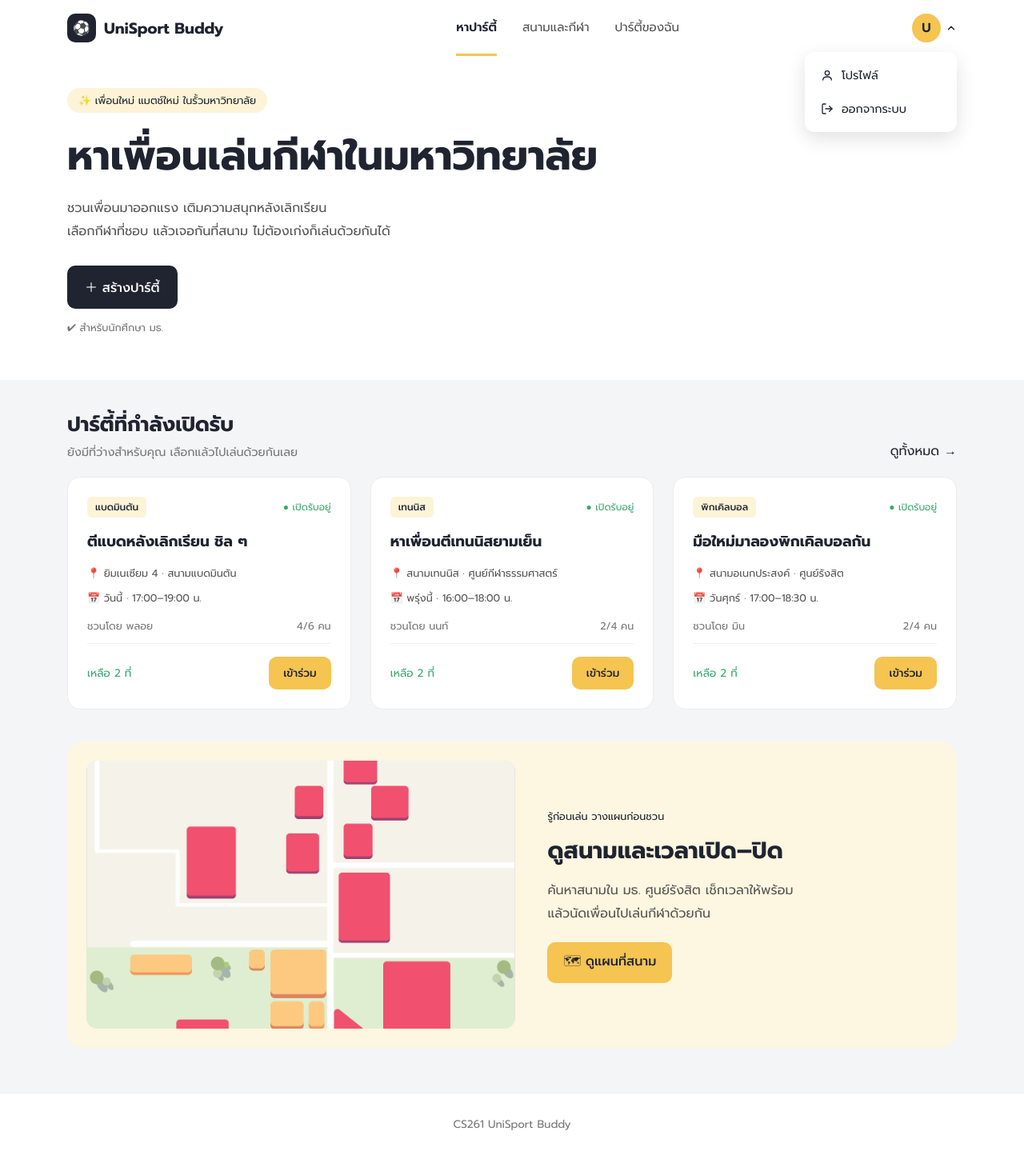
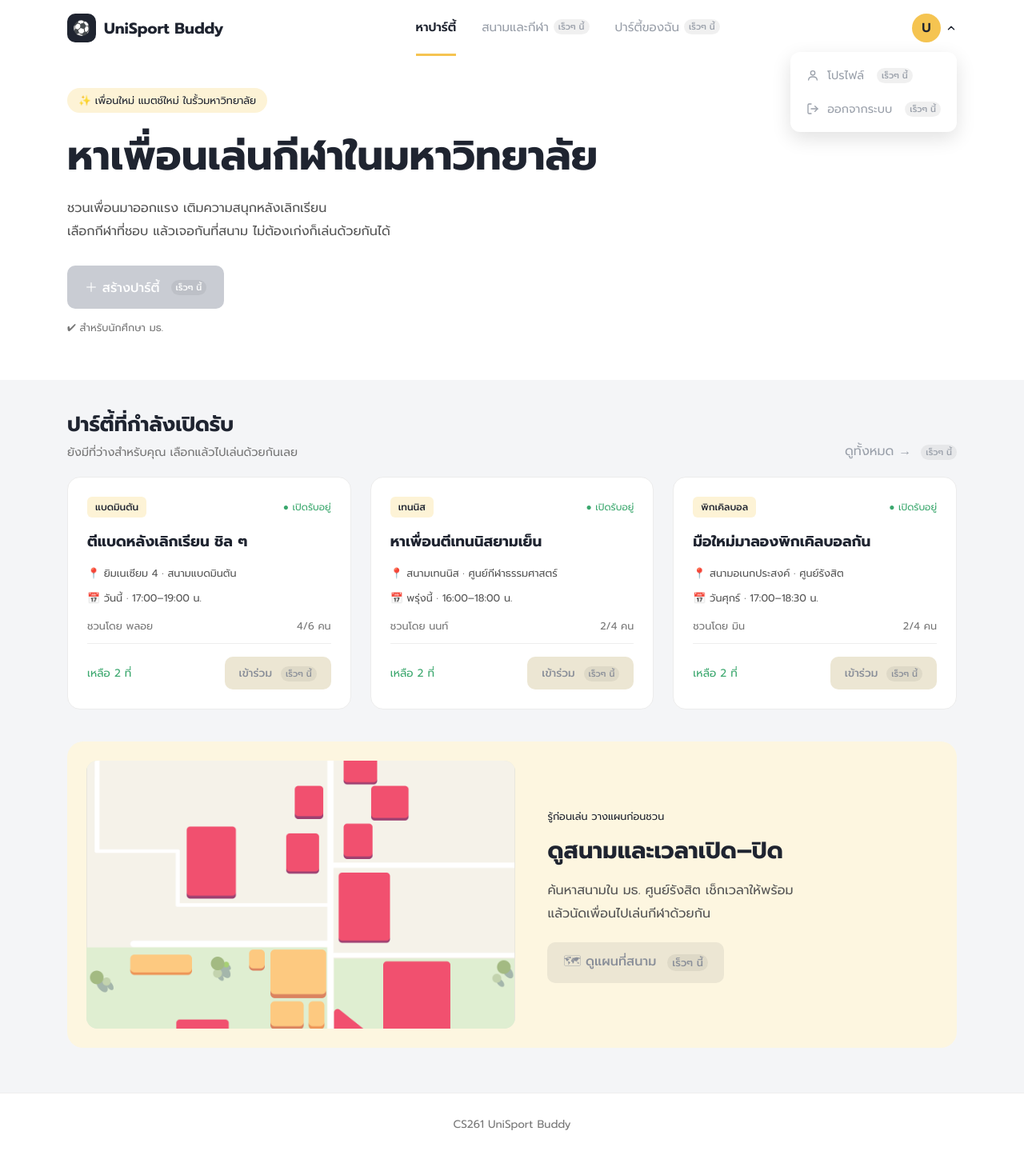
Before and after one commit to GearJP2/cs261, a Django app: page / in a window 1280 px wide, after a click that opens the changed part. Shown: the whole page at 80% size. Run offline with Django 5.2, Linux system fonts and the light colour scheme; parts of the project's set-up code (start-up, migrations or seed data) failed here and were passed over.

Commit message:
fix(home): replace placeholder # links with real routes or disabled state

```diff
--- a/frontend/static/css/home.css
+++ b/frontend/static/css/home.css
@@ -115,6 +115,15 @@ a { color: inherit; text-decoration: none; }
 }
 .hp-btn:hover { background: #f0b930; }
 
+/* ปุ่มที่ยังไม่เปิดใช้ (ดู .is-disabled ใน navbar.css) */
+.hp-cta.is-disabled,
+.hp-cta.is-disabled:hover { background: #c9ccd3; }
+.hp-join.is-disabled,
+.hp-join.is-disabled:hover,
+.hp-btn.is-disabled,
+.hp-btn.is-disabled:hover { background: #ece6d3; color: #8a8f99; }
+.hp-all.is-disabled { color: #9aa0aa; }
+
 .hp-footer { text-align: center; color: #777; font-size: .85rem; padding: 28px 0; border-top: 1px solid #eee; }
 
 @media (max-width: 900px) {
--- a/frontend/static/css/navbar.css
+++ b/frontend/static/css/navbar.css
@@ -18,7 +18,8 @@
 .nv-logo { width: 36px; height: 36px; border-radius: 10px; background: #1f2430; color: #fff; display: grid; place-items: center; font-size: 1.1rem; }
 
 .nv-links { display: flex; gap: 32px; height: 100%; }
-.nv-links a {
+.nv-links a,
+.nv-links .is-disabled {
   display: flex;
   align-items: center;
   height: 100%;
@@ -28,8 +29,8 @@
   transition: color .2s ease, border-color .2s ease;
 }
 .nv-links a:hover { color: #1f2430; border-bottom-color: #cfd3da; }
-.nv-links a.active,
-.nv-links a[aria-current="page"] {
+.nv-links .active,
+.nv-links [aria-current="page"] {
   color: #1f2430;
   font-weight: 600;
   border-bottom-color: #f5c451;
@@ -68,22 +69,45 @@
   position: absolute;
   right: 0;
   top: calc(100% + 12px);
-  min-width: 190px;
+  min-width: 200px;
+  max-width: calc(100vw - 32px);
   background: #fff;
   border-radius: 12px;
   padding: 8px;
   box-shadow: 0 8px 24px rgba(0, 0, 0, .12);
   z-index: 50;
 }
-.nv-menu a {
+.nv-menu a,
+.nv-menu .is-disabled {
   display: flex;
   align-items: center;
   gap: 10px;
   padding: 10px 12px;
   border-radius: 8px;
   font-size: .9rem;
+  white-space: nowrap;
 }
 .nv-menu a:hover { background: #f4f5f7; }
+
+/* ปุ่ม/ลิงก์ที่ยังไม่มีหน้าจริง: ไม่มี href, aria-disabled="true" */
+.is-disabled { cursor: not-allowed; text-decoration: none; }
+.soon-hint {
+  margin-left: 6px;
+  padding: 1px 6px;
+  border-radius: 999px;
+  background: rgba(0, 0, 0, .06);
+  font-size: .68rem;
+  font-weight: 500;
+  color: inherit;
+  white-space: nowrap;
+}
+.nv-links .is-disabled,
+.nv-links .is-disabled:hover { color: #9aa0aa; }
+.nv-links .is-disabled:not(.active):hover { border-bottom-color: transparent; }
+.nv-menu .is-disabled,
+.nv-menu .is-disabled:hover { color: #9aa0aa; background: none; }
+.nv-create.is-disabled,
+.nv-create.is-disabled:hover { background: #c9ccd3; }
 
 @media (max-width: 900px) {
   .nv-inner {
--- a/frontend/templates/home.html
+++ b/frontend/templates/home.html
@@ -20,7 +20,7 @@
       <span class="hp-pill">✨ เพื่อนใหม่ แมตช์ใหม่ ในรั้วมหาวิทยาลัย</span>
       <h1>หาเพื่อนเล่นกีฬาในมหาวิทยาลัย</h1>
       <p>ชวนเพื่อนมาออกแรง เติมความสนุกหลังเลิกเรียน<br>เลือกกีฬาที่ชอบ แล้วเจอกันที่สนาม ไม่ต้องเก่งก็เล่นด้วยกันได้</p>
-      <a href="#" class="hp-cta">＋ สร้างปาร์ตี้</a>
+      <span class="hp-cta is-disabled" aria-disabled="true" title="เร็วๆ นี้">＋ สร้างปาร์ตี้ <small class="soon-hint">เร็วๆ นี้</small></span>
       <div class="hp-note">✔ สำหรับนักศึกษา มธ.</div>
     </section>
   </div>
@@ -32,7 +32,7 @@
           <h2>ปาร์ตี้ที่กำลังเปิดรับ</h2>
           <p>ยังมีที่ว่างสำหรับคุณ เลือกแล้วไปเล่นด้วยกันเลย</p>
         </div>
-        <a href="#">ดูทั้งหมด →</a>
+        <span class="hp-all is-disabled" aria-disabled="true" title="เร็วๆ นี้">ดูทั้งหมด → <small class="soon-hint">เร็วๆ นี้</small></span>
       </div>
 
       {# TODO: ต่อกับข้อมูลจริงของ parties แทนข้อมูลตัวอย่างนี้ #}
@@ -43,7 +43,7 @@
           <div class="hp-row">📍 ยิมเนเซียม 4 · สนามแบดมินตัน</div>
           <div class="hp-row">📅 วันนี้ · 17:00–19:00 น.</div>
           <div class="hp-host"><span>ชวนโดย พลอย</span><span>4/6 คน</span></div>
-          <div class="hp-card-foot"><span>เหลือ 2 ที่</span><a href="#" class="hp-join">เข้าร่วม</a></div>
+          <div class="hp-card-foot"><span>เหลือ 2 ที่</span><span class="hp-join is-disabled" aria-disabled="true" title="เร็วๆ นี้">เข้าร่วม <small class="soon-hint">เร็วๆ นี้</small></span></div>
         </article>
 
         <article class="hp-card">
@@ -52,7 +52,7 @@
           <div class="hp-row">📍 สนามเทนนิส · ศูนย์กีฬาธรรมศาสตร์</div>
           <div class="hp-row">📅 พรุ่งนี้ · 16:00–18:00 น.</div>
           <div class="hp-host"><span>ชวนโดย นนท์</span><span>2/4 คน</span></div>
-          <div class="hp-card-foot"><span>เหลือ 2 ที่</span><a href="#" class="hp-join">เข้าร่วม</a></div>
+          <div class="hp-card-foot"><span>เหลือ 2 ที่</span><span class="hp-join is-disabled" aria-disabled="true" title="เร็วๆ นี้">เข้าร่วม <small class="soon-hint">เร็วๆ นี้</small></span></div>
         </article>
 
         <article class="hp-card">
@@ -61,7 +61,7 @@
           <div class="hp-row">📍 สนามอเนกประสงค์ · ศูนย์รังสิต</div>
           <div class="hp-row">📅 วันศุกร์ · 17:00–18:30 น.</div>
           <div class="hp-host"><span>ชวนโดย มิน</span><span>2/4 คน</span></div>
-          <div class="hp-card-foot"><span>เหลือ 2 ที่</span><a href="#" class="hp-join">เข้าร่วม</a></div>
+          <div class="hp-card-foot"><span>เหลือ 2 ที่</span><span class="hp-join is-disabled" aria-disabled="true" title="เร็วๆ นี้">เข้าร่วม <small class="soon-hint">เร็วๆ นี้</small></span></div>
         </article>
       </div>
 
@@ -73,7 +73,8 @@
           <small>รู้ก่อนเล่น วางแผนก่อนชวน</small>
           <h2>ดูสนามและเวลาเปิด–ปิด</h2>
           <p>ค้นหาสนามใน มธ. ศูนย์รังสิต เช็กเวลาให้พร้อม<br>แล้วนัดเพื่อนไปเล่นกีฬาด้วยกัน</p>
-          <a href="#" class="hp-btn">🗺 ดูแผนที่สนาม</a>
+          {# enable after PR #36 merges #}
+          <span class="hp-btn is-disabled" aria-disabled="true" title="เร็วๆ นี้">🗺 ดูแผนที่สนาม <small class="soon-hint">เร็วๆ นี้</small></span>
         </div>
       </div>
     </div>
--- a/frontend/templates/partials/navbar.html
+++ b/frontend/templates/partials/navbar.html
@@ -8,28 +8,30 @@
 
     <nav class="nv-links" aria-label="เมนูหลัก">
       <a href="{% url 'home' %}"{% if active == "home" %} class="active" aria-current="page"{% endif %}>หาปาร์ตี้</a>
-      <a href="#"{% if active == "venues" %} class="active" aria-current="page"{% endif %}>สนามและกีฬา</a>
-      <a href="#"{% if active == "mine" %} class="active" aria-current="page"{% endif %}>ปาร์ตี้ของฉัน</a>
+      {# enable after PR #36 merges #}
+      <span class="is-disabled{% if active == "venues" %} active{% endif %}" aria-disabled="true" title="เร็วๆ นี้"{% if active == "venues" %} aria-current="page"{% endif %}>สนามและกีฬา <small class="soon-hint">เร็วๆ นี้</small></span>
+      <span class="is-disabled{% if active == "mine" %} active{% endif %}" aria-disabled="true" title="เร็วๆ นี้"{% if active == "mine" %} aria-current="page"{% endif %}>ปาร์ตี้ของฉัน <small class="soon-hint">เร็วๆ นี้</small></span>
     </nav>
 
     <div class="nv-right">
-      {% if show_create %}<a href="#" class="nv-create">＋ สร้างปาร์ตี้</a>{% endif %}
+      {% if show_create %}<span class="nv-create is-disabled" aria-disabled="true" title="เร็วๆ นี้">＋ สร้างปาร์ตี้ <small class="soon-hint">เร็วๆ นี้</small></span>{% endif %}
 
       {# TODO: ใส่รูป/ตัวอักษรย่อและลิงก์จริงเมื่อระบบ login พร้อม #}
+      {# logout: POST /api/v1/auth/logout ตอบ JSON ไม่ redirect จึงยังใช้จาก form ธรรมดาไม่ได้ #}
       <details class="nv-account">
         <summary aria-label="เมนูบัญชี">
           <span class="nv-avatar">U</span>
           <svg class="nv-chev" viewBox="0 0 24 24" width="14" height="14" fill="none" stroke="currentColor" stroke-width="2.5" stroke-linecap="round" stroke-linejoin="round"><path d="m6 9 6 6 6-6"/></svg>
         </summary>
         <div class="nv-menu">
-          <a href="#">
+          <span class="is-disabled" aria-disabled="true" title="เร็วๆ นี้">
             <svg viewBox="0 0 24 24" width="16" height="16" fill="none" stroke="currentColor" stroke-width="2" stroke-linecap="round" stroke-linejoin="round"><circle cx="12" cy="8" r="4"/><path d="M4 21c0-4 4-6 8-6s8 2 8 6"/></svg>
-            โปรไฟล์
-          </a>
-          <a href="#">
+            โปรไฟล์ <small class="soon-hint">เร็วๆ นี้</small>
+          </span>
+          <span class="is-disabled" aria-disabled="true" title="เร็วๆ นี้">
             <svg viewBox="0 0 24 24" width="16" height="16" fill="none" stroke="currentColor" stroke-width="2" stroke-linecap="round" stroke-linejoin="round"><path d="M9 21H5a2 2 0 0 1-2-2V5a2 2 0 0 1 2-2h4"/><path d="m16 17 5-5-5-5"/><path d="M21 12H9"/></svg>
-            ออกจากระบบ
-          </a>
+            ออกจากระบบ <small class="soon-hint">เร็วๆ นี้</small>
+          </span>
         </div>
       </details>
     </div>
```
Also changed, not shown: backend/core/test_home_links.py (added, +113 -0 lines).
